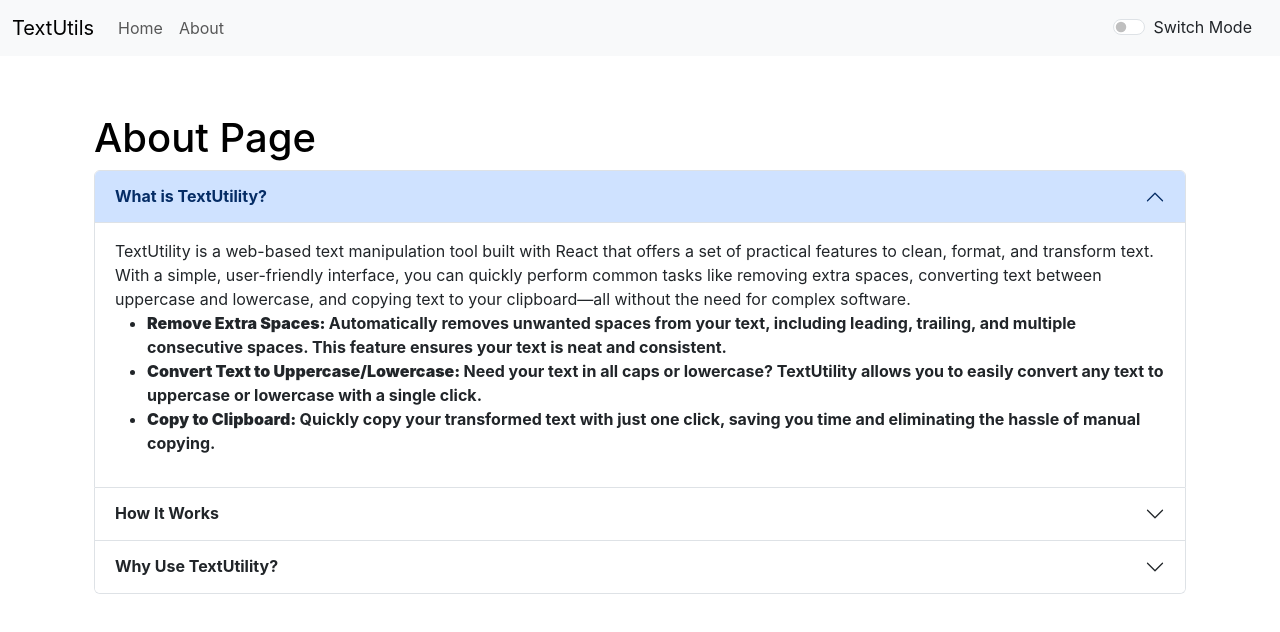
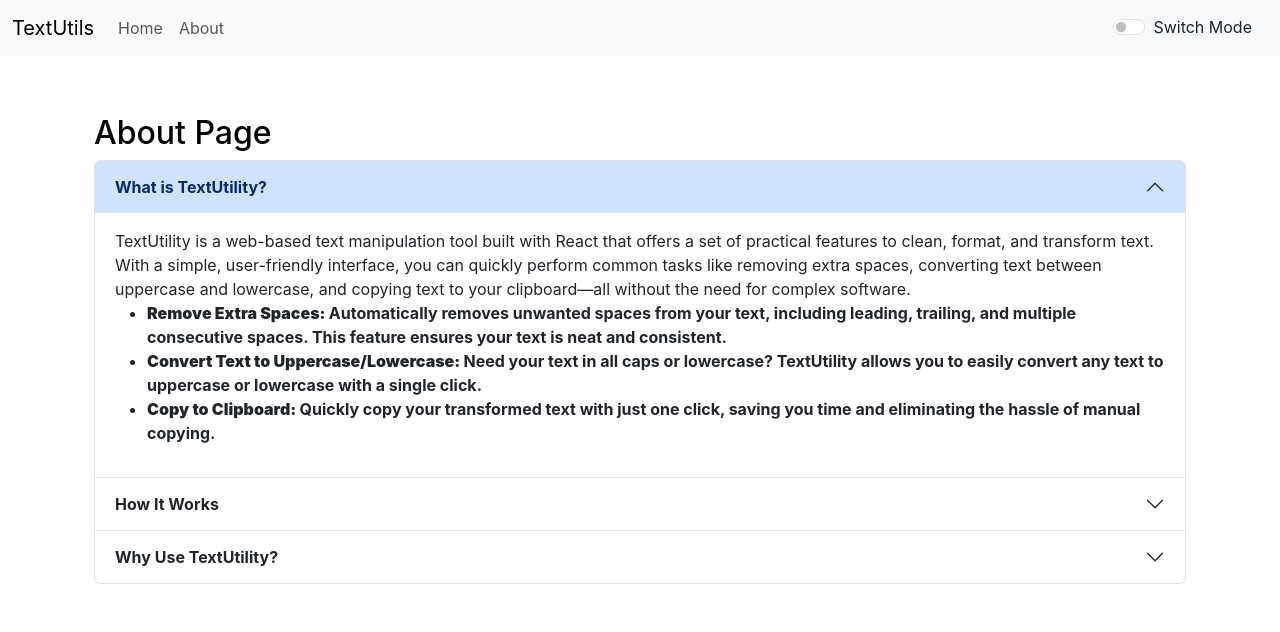
Before and after one commit to Manavi-Arora/TextUtility-ReactApp, a React (Create React App) app: page /about in a window 1280 px wide. Shown: the top 632 px of the page. Built offline with nearby package versions, Linux system fonts and the light colour scheme.

Commit message:
Wrapping up

```diff
--- a/src/components/About.js
+++ b/src/components/About.js
@@ -4,7 +4,7 @@ export default function About(props) {
 
   return (
     <div className="container my-2">
-      <h1 style={{color : props.mode === 'light'?'black':'white'}}>About Page</h1>
+      <h2 style={{color : props.mode === 'light'?'black':'white'}}>About Page</h2>
       <div className="accordion" id="accordionExample">
         <div className="accordion-item">
           <h2 className="accordion-header">
--- a/src/components/Navbar.js
+++ b/src/components/Navbar.js
@@ -1,6 +1,6 @@
 import React from 'react'
 //import About from './About';
-import PropTypes from 'prop-types'
+// import PropTypes from 'prop-types'
 import { Link } from "react-router-dom";
 
 export default function Navbar(props) {
@@ -56,16 +56,16 @@ export default function Navbar(props) {
 }
 
 
-/* Proptypes */
-Navbar.propTypes = {
-    title: PropTypes.string.isRequired,       /* Required field i.e need to be either passed or either set by default props otherwise error occurs */
-    home: PropTypes.string,
-    contact: PropTypes.string
-}
+// /* Proptypes */
+// Navbar.propTypes = {
+//     title: PropTypes.string.isRequired,       /* Required field i.e need to be either passed or either set by default props otherwise error occurs */
+//     home: PropTypes.string,
+//     contact: PropTypes.string
+// }
 
-/* If props are not send in App.js default props are to be set */
-Navbar.defaultProps = {
-    title: 'My Title',
-    home : 'My home',
-    contact: 'Contact Us'
-}
+// /* If props are not send in App.js default props are to be set */
+// Navbar.defaultProps = {
+//     title: 'My Title',
+//     home : 'My home',
+//     contact: 'Contact Us'
+// }
--- a/src/components/TextArea.js
+++ b/src/components/TextArea.js
@@ -5,7 +5,7 @@ export default function TextArea(props) {
     return str.split(/\s+/).join('').length;
   }
   const HandleOnchange = (event) =>{
-    console.log("on change clicked");
+    //console.log("on change clicked");
     setText(event.target.value)
   }
 
```
Also changed, not shown: public/manifest.json.
